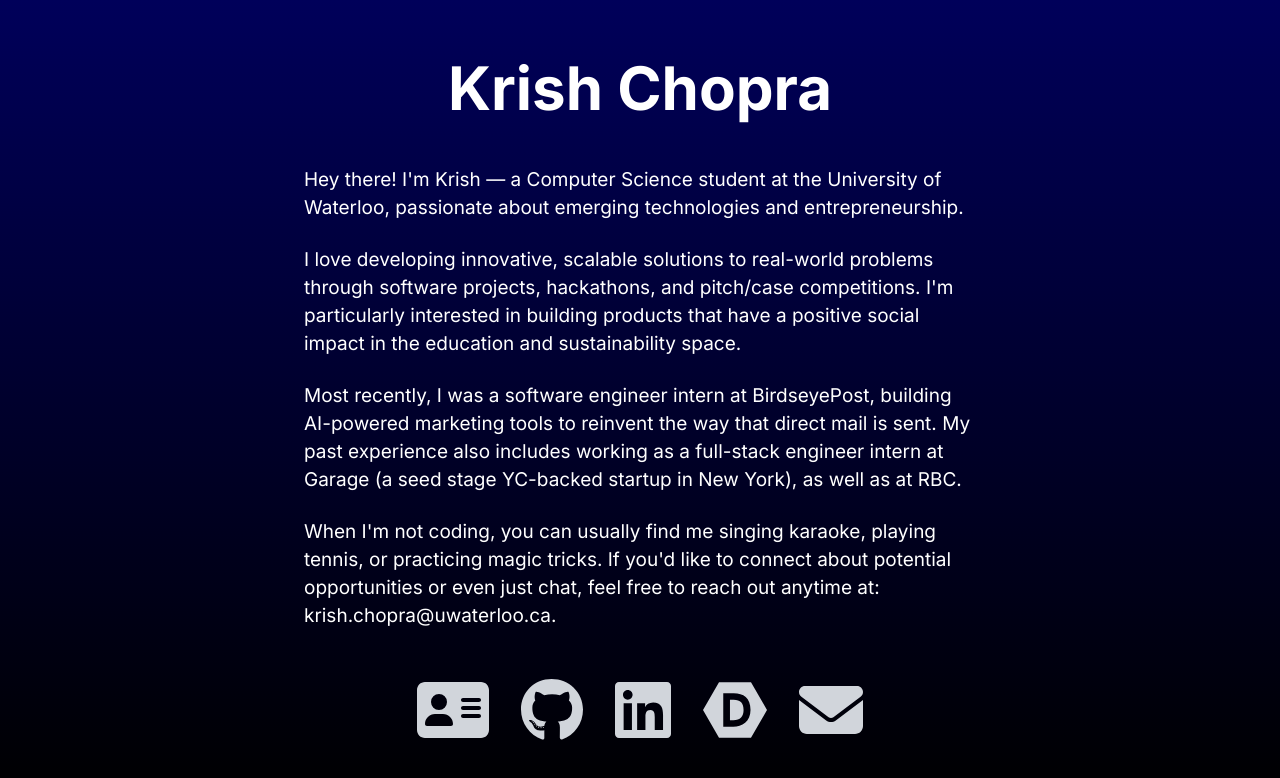
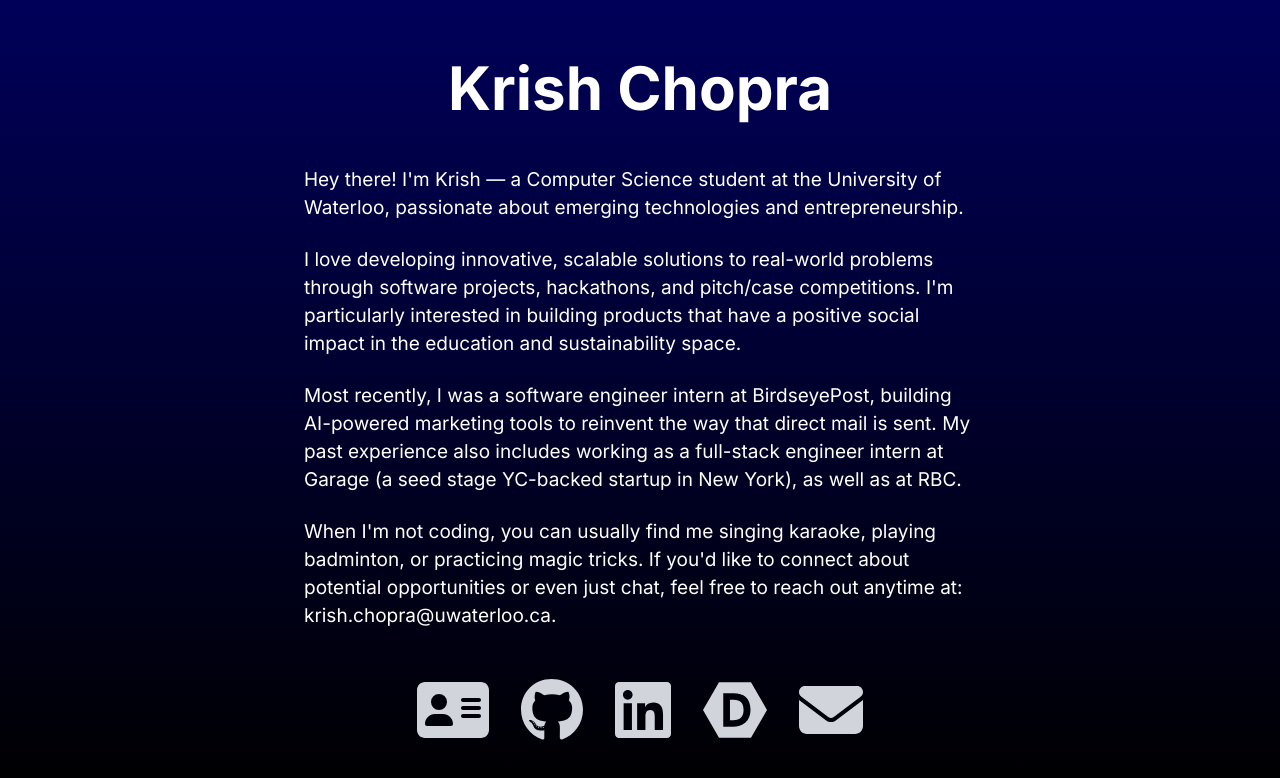
Before and after one commit to krishchopra/site, a Next.js app: page / in a window 1280 px wide. Shown: the top 778 px of the page. Built offline with nearby package versions, Linux system fonts and the light colour scheme.

Commit message:
sport change

```diff
--- a/app/page.tsx
+++ b/app/page.tsx
@@ -65,7 +65,7 @@ export default function Home() {
         </p>
         <p className="mb-6 text-lg sm:text-[19px]">
           When I&apos;m not coding, you can usually find me singing karaoke,
-          playing tennis, or practicing magic tricks. If you&apos;d like to
+          playing badminton, or practicing magic tricks. If you&apos;d like to
           connect about potential opportunities or even just chat, feel free to
           reach out anytime at:{" "}
           <a
```
